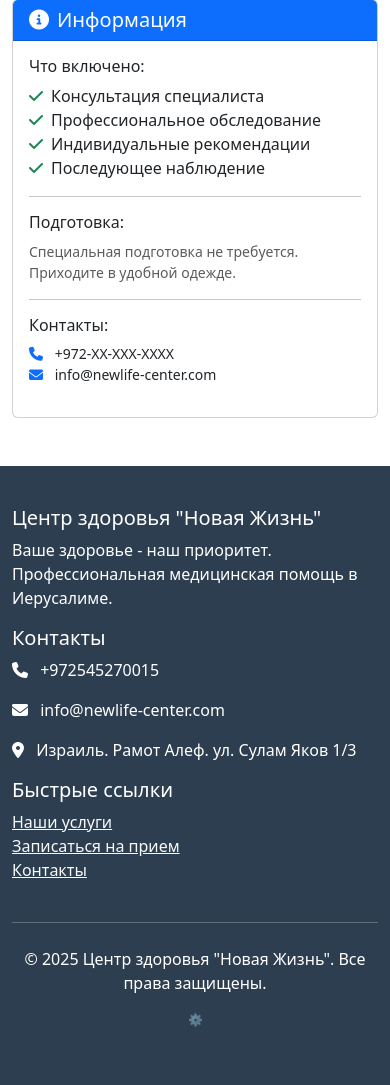
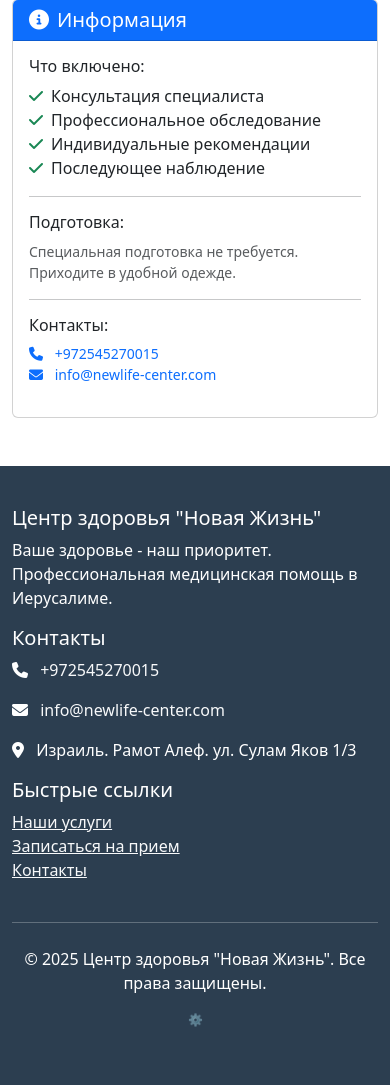
Before and after one commit to mihaelgubenko/HEALTH, a Django app: page /services/9/ in a window 390 px wide. Shown: the part 1151-2236 px from the top of the page. Run offline with Django 4.2, Linux system fonts and the light colour scheme; data comes from the database, SQL or seed files in the repository.

Commit message:
Fix contacts across all pages - correct phone number and make all contacts clickable

```diff
--- a/core/forms.py
+++ b/core/forms.py
@@ -22,7 +22,7 @@ class AppointmentForm(forms.ModelForm):
         label='Телефон',
         widget=forms.TextInput(attrs={
             'class': 'form-control',
-            'placeholder': '+972-XX-XXX-XXXX'
+            'placeholder': '+972545270015'
         })
     )
 
--- a/templates/base.html
+++ b/templates/base.html
@@ -98,8 +98,12 @@
                 </div>
                 <div class="col-md-4">
                     <h5>Контакты</h5>
-                    <p><i class="fas fa-phone me-2"></i> +972545270015</p>
-                    <p><i class="fas fa-envelope me-2"></i> info@newlife-center.com</p>
+                    <p><i class="fas fa-phone me-2"></i>
+                       <a href="tel:+972545270015" class="text-light text-decoration-none">+972545270015</a>
+                    </p>
+                    <p><i class="fas fa-envelope me-2"></i>
+                       <a href="mailto:info@newlife-center.com" class="text-light text-decoration-none">info@newlife-center.com</a>
+                    </p>
                     <p><i class="fas fa-map-marker-alt me-2"></i> Израиль. Рамот Алеф. ул. Сулам Яков 1/3</p>
                 </div>
                 <div class="col-md-4">
--- a/templates/core/service_detail.html
+++ b/templates/core/service_detail.html
@@ -86,8 +86,10 @@
 
                     <h6>Контакты:</h6>
                     <p class="small">
-                        <i class="fas fa-phone text-primary me-2"></i> +972-XX-XXX-XXXX<br>
-                        <i class="fas fa-envelope text-primary me-2"></i> info@newlife-center.com
+                        <i class="fas fa-phone text-primary me-2"></i>
+                        <a href="tel:+972545270015" class="text-decoration-none">+972545270015</a><br>
+                        <i class="fas fa-envelope text-primary me-2"></i>
+                        <a href="mailto:info@newlife-center.com" class="text-decoration-none">info@newlife-center.com</a>
                     </p>
                 </div>
             </div>
```
Also changed, not shown: templates/core/contacts.html (+6 -2 lines).
